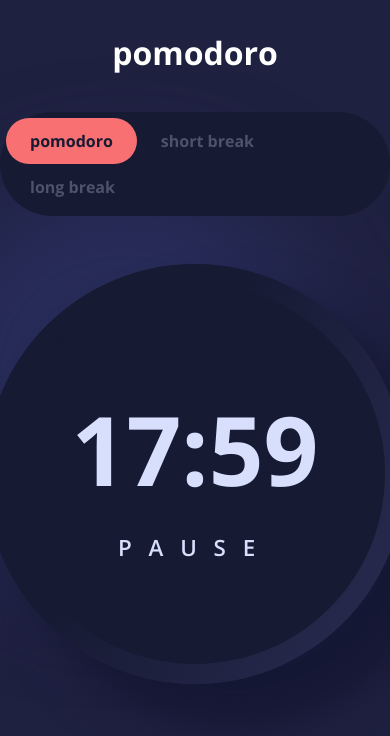
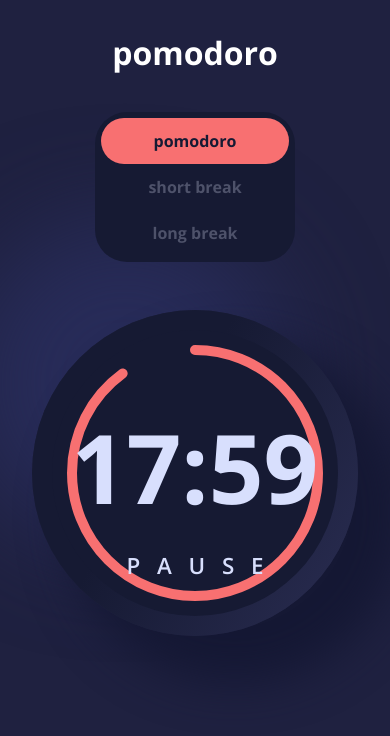
Before and after one commit to felipexperto/pomodoro, a React (Create React App) app in the folder ts-zth/: page / in a window 390 px wide. Shown: the top 736 px of the page. Built offline with nearby package versions, Linux system fonts and the light colour scheme.

Commit message:
style: Acertos de layout responsivo

```diff
--- a/ts-zth/src/components/App/App.style.ts
+++ b/ts-zth/src/components/App/App.style.ts
@@ -9,7 +9,6 @@ export const MainTitle = styled.h1`
 export const Container = styled.div`
   margin: 0 auto;
   max-width: ${({ theme }) => theme.sizes.phone}px;
-  padding-bottom: 2rem;
-  padding-top: 2rem;
+  padding: 2rem;
   width: 100%;
 `;
--- a/ts-zth/src/components/Clock/Clock.style.ts
+++ b/ts-zth/src/components/Clock/Clock.style.ts
@@ -12,21 +12,27 @@ export const Frame = styled.div`
   border-radius: 100rem;
   box-shadow: 40px 40px 45px 7px #151834, -70px -90px 100px 1px #282c59, 5px 5px 15px 5px rgb(0 0 0 / 0%);
   display: inline-block;
+  max-width: 380px;
   padding: 20px;
+  width: 100%;
 `;
 export const Inside = styled.div`
   align-items: center;
   background-color: ${({ theme }) => theme.colors.darkPurple};
   border-radius: 100rem;
   display: flex;
-  height: 380px;
   justify-content: center;
+  padding-top: 100%;
   position: relative;
-  width: 380px;
 `;
 export const Content = styled.div`
-  position: relative;
+  bottom: 0;
+  left: 0;
+  position: absolute;
+  right: 0;
   text-align: center;
+  top: 50%;
+  transform: translateY(-50%);
   z-index: ${({ theme }) => theme.zIndex.clockContent};
 `;
 export const Time = styled.div`
@@ -42,7 +48,7 @@ export const Button = styled.button`
   font-size: 1.4rem;
   font-weight: ${({ theme }) => theme.fonts.weight.bold};
   letter-spacing: 0.75em;
-  margin-top: 1rem;
+  margin: 1rem -0.75em 0 0;
   text-transform: uppercase;
 `;
 export const Gauge = styled.div<{
@@ -67,6 +73,8 @@ export const Gauge = styled.div<{
     stroke-dasharray: calc(3.14 * ${({ circleDiameter }) => circleDiameter});
     stroke-dashoffset: calc((3.14 * ${({ circleDiameter }) => circleDiameter}) * ${({ percentualPassed }) => percentualPassed});
     stroke-linecap: round;
+    transform: rotate(-90deg);
+    transform-origin: center center;
     transition: 0.6s ease-out;
   }
 
--- a/ts-zth/src/components/Clock/Clock.tsx
+++ b/ts-zth/src/components/Clock/Clock.tsx
@@ -9,19 +9,16 @@ function Clock(): JSX.Element {
   const [gaugeCircleDiameter, setGaugeCircleDiameter] = useState<number>(0);
   const [gaugeCircleRadius, setGaugeCircleRadius] = useState<number>(0);
 
+  const setGaugeDimensions = () => {
+    if (!gaugeRef.current || !gaugeRef.current.clientWidth) return;
+    const gaugeWrapperWidth = gaugeRef.current.clientWidth;
+    setGaugeCircleDiameter(gaugeWrapperWidth - 40);
+    setGaugeCircleRadius(gaugeCircleDiameter / 2);
+  };
+
   useEffect(() => {
-    setTimeout(function() {
-      if ('current' in gaugeRef) {
-        const { current } = gaugeRef;
-        const gaugeWrapperWidth = current?.clientWidth;
-
-        if (gaugeWrapperWidth) {
-          setGaugeCircleDiameter(gaugeWrapperWidth - 32);
-          setGaugeCircleRadius(gaugeCircleDiameter / 2);
-        }
-      }
-    }, 3000)
-  }, [width]);
+    setGaugeDimensions();
+  }, [gaugeRef.current, width]);
 
   return (
     <S.ClockWrapper>
--- a/ts-zth/src/components/Tabs/Tabs.style.ts
+++ b/ts-zth/src/components/Tabs/Tabs.style.ts
@@ -6,14 +6,27 @@ export const TabsWrapper = styled.div`
   justify-content: center;
   position: relative;
   z-index: ${({ theme }) => theme.zIndex.tabs};
+
+
 `;
 
 export const Tabs = styled.ol<{positionOfActiveItem: number}>`
   background-color: ${({ theme }) => theme.colors.darkPurple};
-  border-radius: 100rem;
+  border-radius: 2rem;
+  display: flex;
+  flex-direction: column;
   font-weight: ${({ theme }) => theme.fonts.weight.bolder};
   list-style: none;
+  max-width: 200px;
   padding: 6px;
+  text-align: center;
+  width: 100%;
+
+  @media(min-width: ${({ theme }) => theme.sizes.phone}px) {
+    flex-direction: row;
+    max-width: none;
+    width: auto;
+  }
 
   & li:nth-child(${({ positionOfActiveItem }) => positionOfActiveItem}) {
     background-color: ${({ theme }) => theme.colors.salmon};
@@ -22,7 +35,7 @@ export const Tabs = styled.ol<{positionOfActiveItem: number}>`
 `;
 
 export const Tab = styled.li`
-  border-radius: 100rem;
+  border-radius: 2rem;
   color: ${({ theme }) => theme.colors.gray};
   cursor: default;
   display: inline-block;
```
